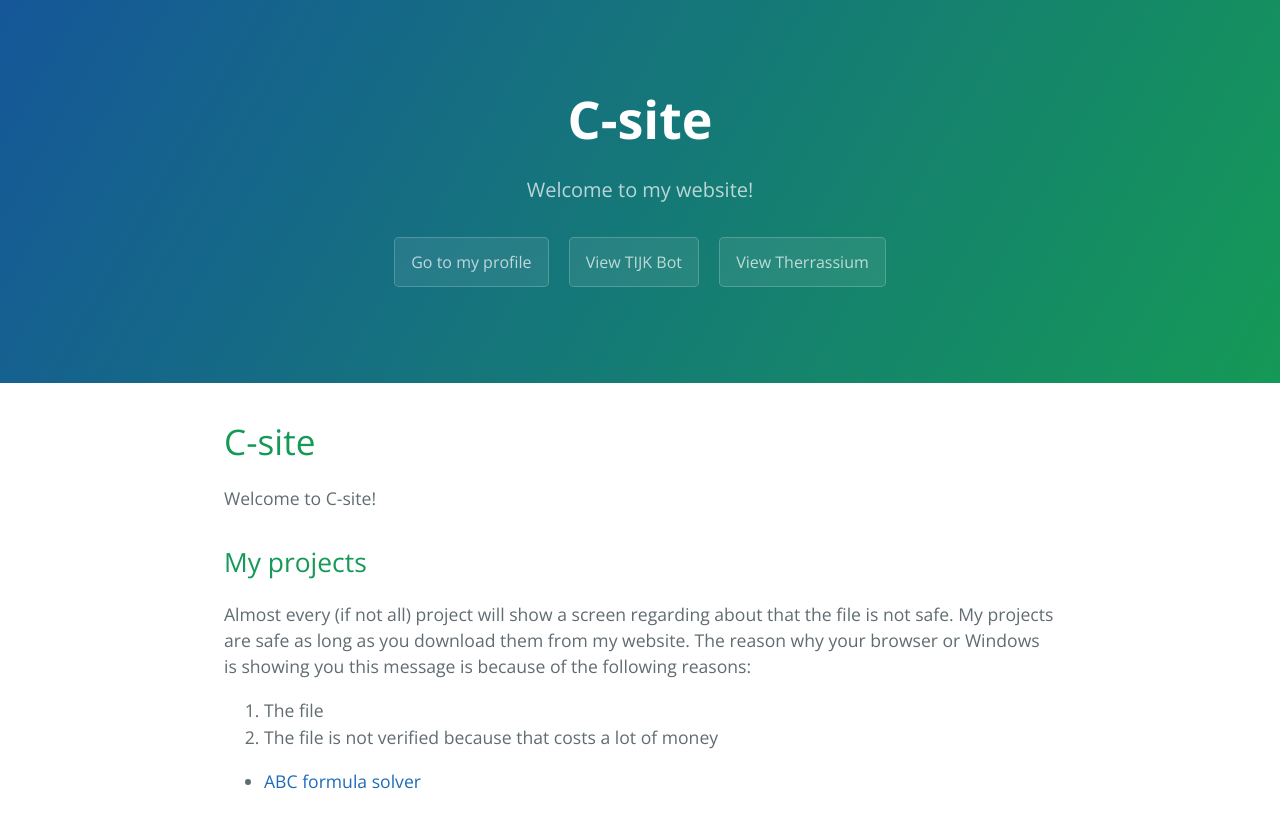
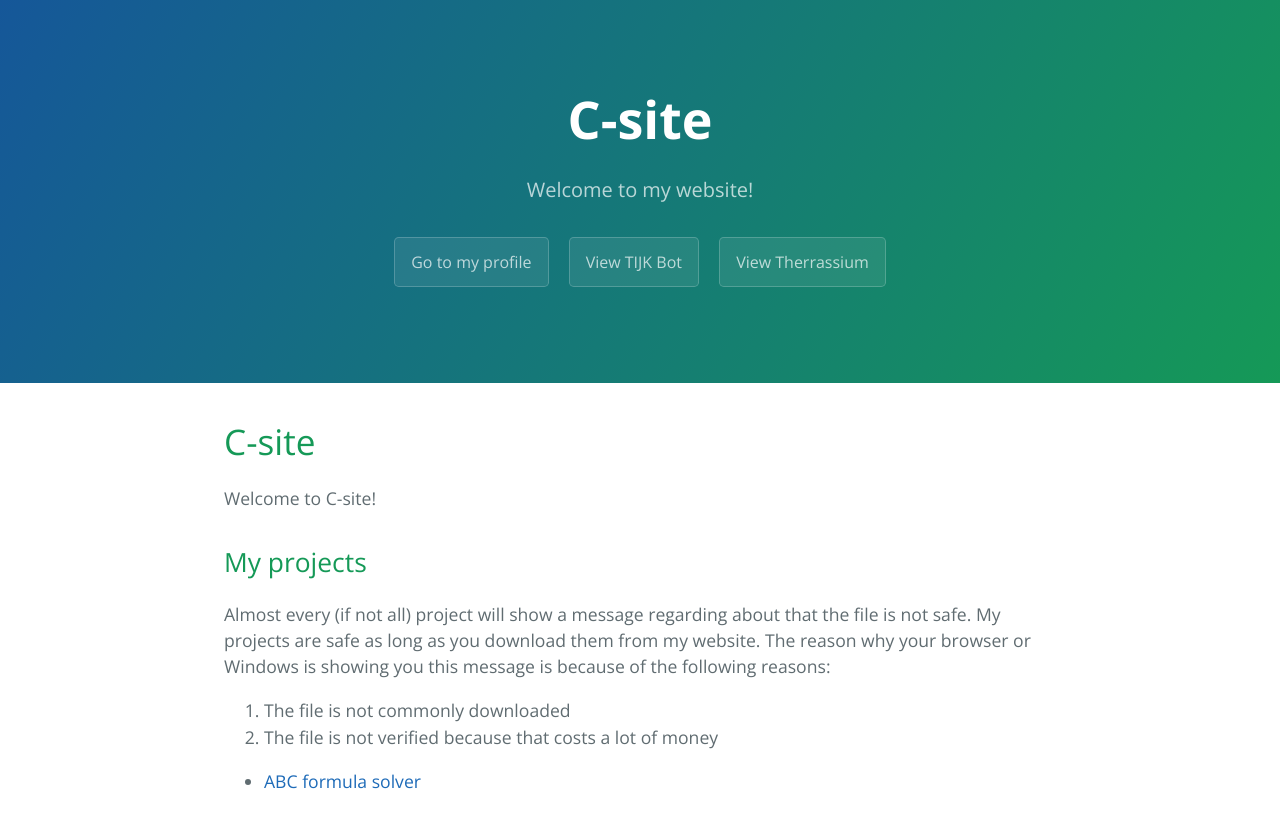
Before and after one commit to codeman1o1/codeman1o1.github.io, a Jekyll site: the page built from index.md, in a window 1280 px wide. Shown: the top 828 px of the page. Built offline with Jekyll 4.4.1, drawn with Linux system fonts in a browser that asks for light colours; our own code applies the rules of GitHub Pages for plain Markdown files.

Commit message:
Improved warning text (once again)

```diff
--- a/index.md
+++ b/index.md
@@ -8,10 +8,10 @@ Welcome to C-site!
 
 ## My projects
 
-Almost every (if not all) project will show a screen regarding about that the file is not safe. My projects are safe as long as you download them from my website.
+Almost every (if not all) project will show a message regarding about that the file is not safe. My projects are safe as long as you download them from my website.
 The reason why your browser or Windows is showing you this message is because of the following reasons:
 
-1. The file
+1. The file is not commonly downloaded
 2. The file is not verified because that costs a lot of money
 
 * [ABC formula solver](assets/files/abc-formula_solver.exe)
```
Also changed, not shown: assets/files/readme.md (+2 -2 lines).
